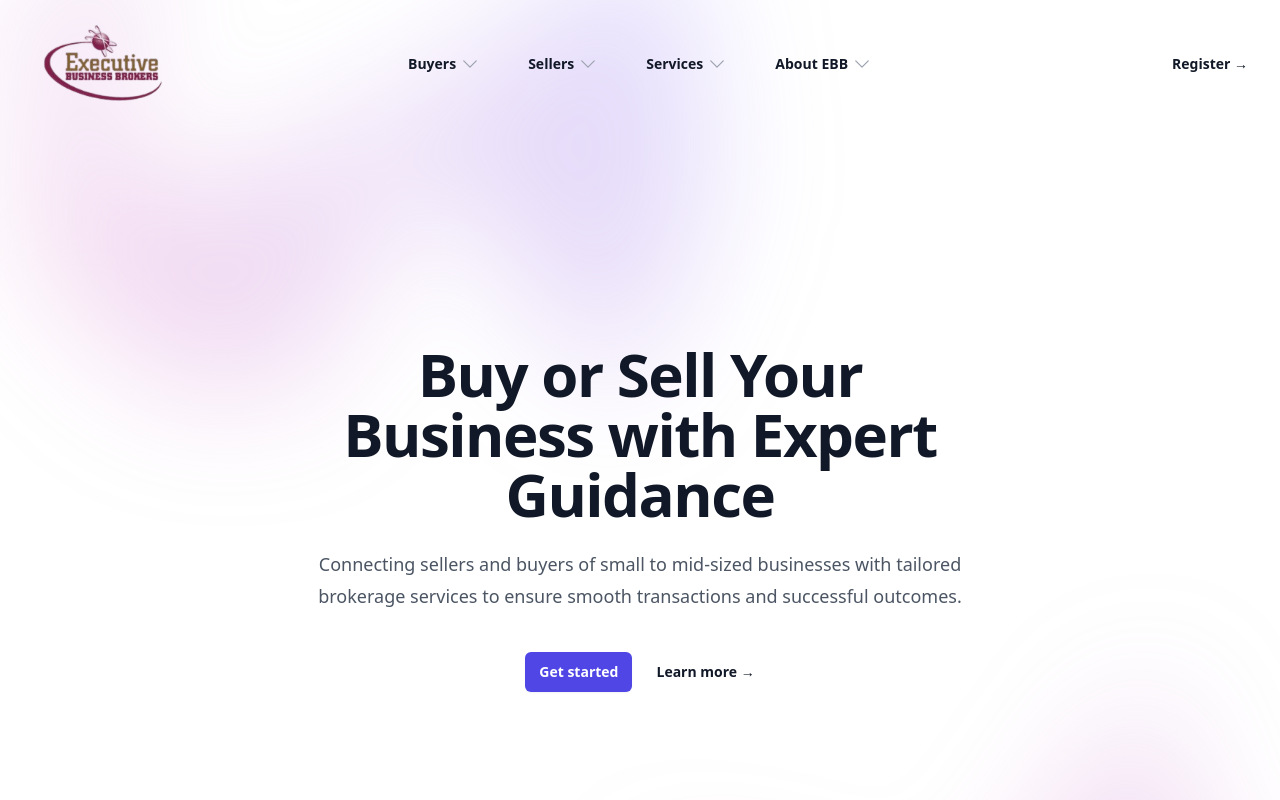
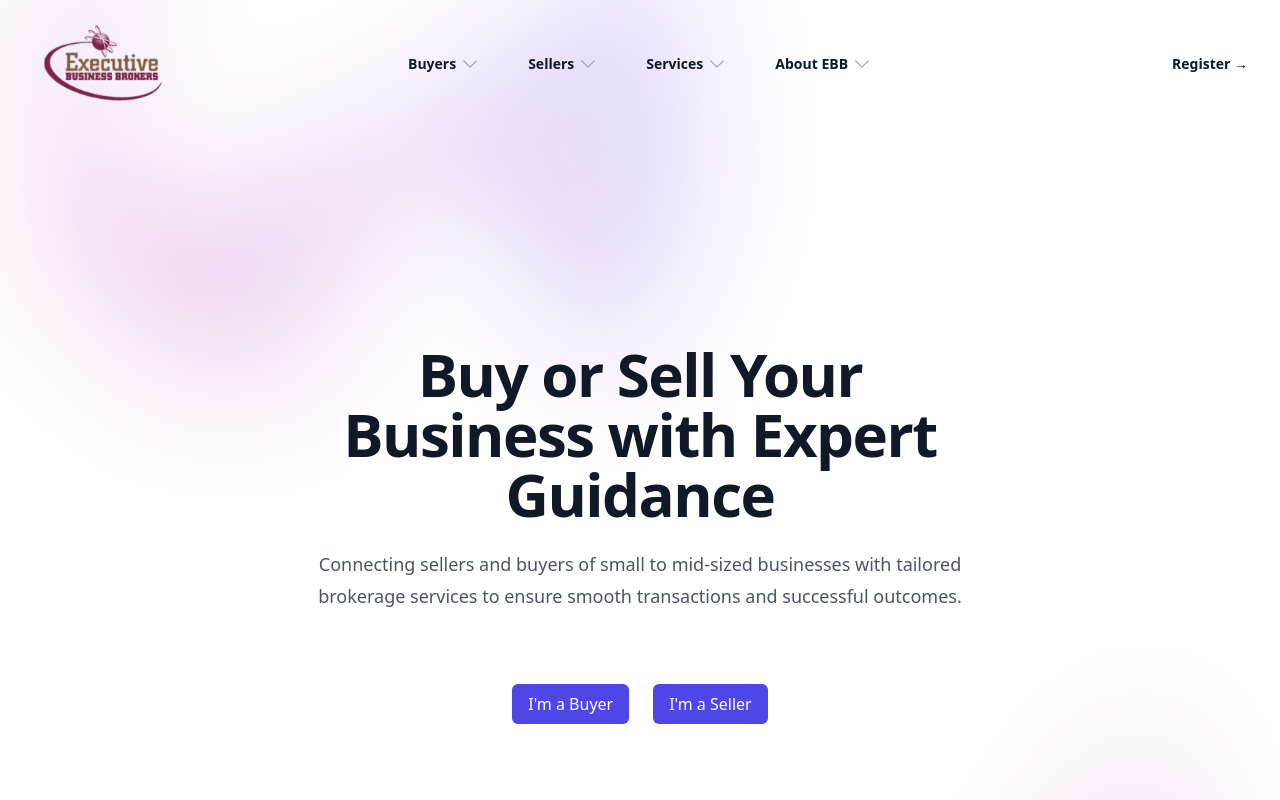
Before and after one commit to Chirag-chauhan-3949/execbb, a React (Vite) app: page / in a window 1280 px wide. Shown: the top 800 px of the page. Built offline with nearby package versions, Linux system fonts and the light colour scheme.

Commit message:
Added Button in Hero section

```diff
--- a/src/Components/Herosection.jsx
+++ b/src/Components/Herosection.jsx
@@ -1,8 +1,9 @@
 "use client";
 
 import { useState } from "react";
+import { Link } from "react-router-dom";
 import { Dialog, DialogPanel } from "@headlessui/react";
-import { Bars3Icon, XMarkIcon } from "@heroicons/react/24/outline";
+import { XMarkIcon } from "@heroicons/react/24/outline";
 import Navbar from "../Components/Navbar";
 import BackgroundColor from "../Components/Backgroundcolor";
 
@@ -19,7 +20,7 @@ export default function HeroSection() {
   return (
     <div className="bg-white">
       <header className="absolute inset-x-0 top-0 z-50">
-        <Navbar  />
+        <Navbar />
         <Dialog
           open={mobileMenuOpen}
           onClose={setMobileMenuOpen}
@@ -73,35 +74,33 @@ export default function HeroSection() {
       </header>
 
       <div className="relative isolate px-6 pt-14 lg:px-8">
-
         <div className="mx-auto max-w-2xl py-32 sm:py-48 lg:py-56">
           <div className="hidden sm:mb-8 sm:flex sm:justify-center">
-            <BackgroundColor/>
+            <BackgroundColor />
           </div>
           <div className="text-center">
             <h1 className="text-4xl font-bold tracking-tight text-gray-900 sm:text-6xl">
-            Buy or Sell Your Business with Expert Guidance
+              Buy or Sell Your Business with Expert Guidance
             </h1>
             <p className="mt-6 text-lg leading-8 text-gray-600">
-            Connecting sellers and buyers of small to mid-sized businesses with tailored brokerage services to ensure smooth transactions and successful outcomes.
+              Connecting sellers and buyers of small to mid-sized businesses
+              with tailored brokerage services to ensure smooth transactions and
+              successful outcomes.
             </p>
             <div className="mt-10 flex items-center justify-center gap-x-6">
-              <a
-                href="/login"
-                className="rounded-md bg-indigo-600 px-3.5 py-2.5 text-sm font-semibold text-white shadow-sm hover:bg-indigo-500 focus-visible:outline focus-visible:outline-2 focus-visible:outline-offset-2 focus-visible:outline-indigo-600"
-              >
-                Get started
-              </a>
-              <a
-                href="#"
-                className="text-sm font-semibold leading-6 text-gray-900"
-              >
-                Learn more <span aria-hidden="true">→</span>
-              </a>
+              <Link to="/search-buyers" className="text-white">
+                <button className="mt-8 flex-1 sm:flex-none px-4 py-2 bg-indigo-600 text-white rounded-md hover:bg-indigo-700">
+                  I&apos;m a Buyer
+                </button>
+              </Link>
+              <Link to="/register" className="text-white">
+                <button className="mt-8 flex-1 sm:flex-none px-4 py-2 bg-indigo-600 text-white rounded-md hover:bg-indigo-700">
+                  I&apos;m a Seller
+                </button>
+              </Link>
             </div>
           </div>
         </div>
-
       </div>
     </div>
   );
```
